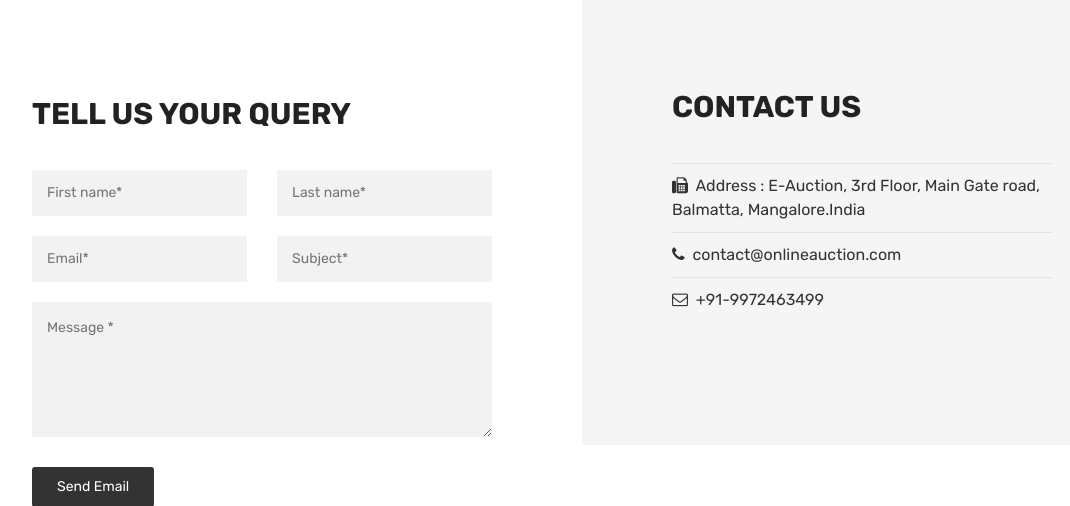
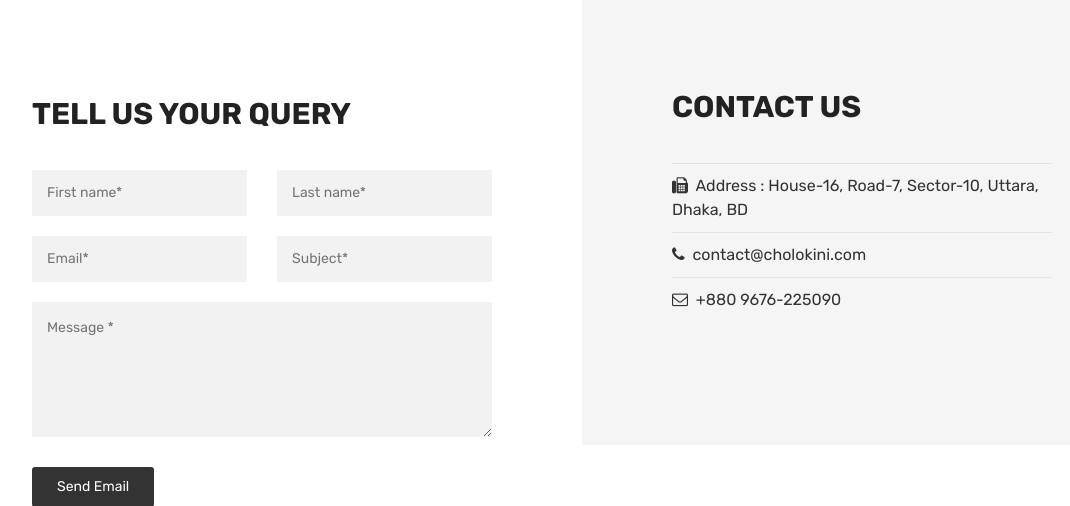
Before and after one commit to Jahid15/CholoKini, a PHP site: page /onlineauction/contact.php in a window 1280 px wide. Shown: the part 300-806 px from the top of the page, without its empty margins (58-1128 px from the left). Run offline with PHP 8.4, Linux system fonts and the light colour scheme; data comes from the database, SQL or seed files in the repository.

Commit message:
about and contact change

```diff
--- a/contact.php
+++ b/contact.php
@@ -58,11 +58,11 @@ include("header.php");
                                 <h2>CONTACT US</h2>
                                 <ul>
                                     <li>
-                                        <i class="fa fa-fax">&nbsp;</i> Address : E-Auction, 3rd Floor, Main Gate road, Balmatta, Mangalore.India</li>
+                                        <i class="fa fa-fax">&nbsp;</i> Address : House-16, Road-7, Sector-10, Uttara, Dhaka, BD</li>
                                     <li>
-                                        <i class="fa fa-phone">&nbsp;</i> contact@onlineauction.com</li>
+                                        <i class="fa fa-phone">&nbsp;</i> contact@cholokini.com</li>
                                     <li>
-                                        <i class="fa fa-envelope-o"></i>&nbsp; +91-9972463499</li>
+                                        <i class="fa fa-envelope-o"></i>&nbsp; +880 9676-225090</li>
                                 </ul>
                             </div>
                         </div>
```
Also changed, not shown: about-us.php (+5 -4 lines).
